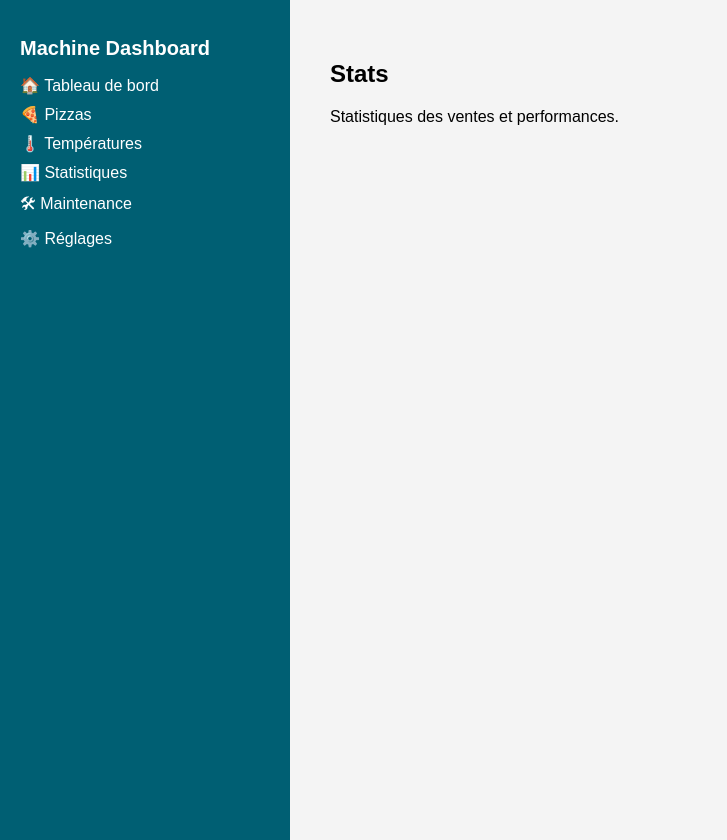
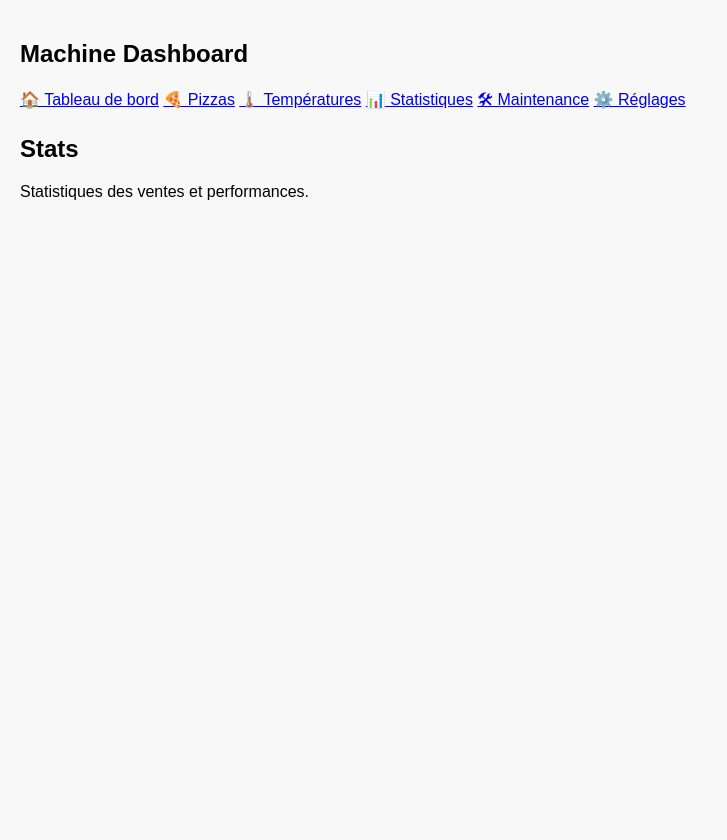
Before and after one commit to chrisAFDB/machine-dashboard, a Flask app: template templates/stats.html in a window 1280 px wide. Shown: the whole page, without its empty margins (0-727 px from the left). After the commit the page ends 200 px from the top, so only its background shows below. Run offline with Flask 3, Linux system fonts and the light colour scheme; the template is opened without the code that fills it, so the values that code supplies are empty.

Commit message:
Update style.css

```diff
--- a/static/style.css
+++ b/static/style.css
@@ -1,35 +1,36 @@
+body {
+    font-family: Arial, sans-serif;
+    background-color: #f8f8f8;
+    margin: 0;
+    padding: 20px;
+}
 
-body {
-  font-family: Arial, sans-serif;
-  background: #f4f4f4;
-  margin: 0;
-  padding: 0;
+header h1 {
+    color: #333;
 }
-.container {
-  display: flex;
+
+nav ul {
+    list-style: none;
+    padding: 0;
+    display: flex;
+    gap: 15px;
 }
-.sidebar {
-  width: 250px;
-  background-color: #005f73;
-  color: white;
-  height: 100vh;
-  padding: 20px;
+
+nav ul li {
+    display: inline;
 }
-.sidebar h1 {
-  font-size: 20px;
-  margin-bottom: 1rem;
+
+nav ul li a {
+    text-decoration: none;
+    color: #2c3e50;
+    font-weight: bold;
 }
-.sidebar nav a {
-  color: white;
-  text-decoration: none;
-  display: block;
-  margin: 10px 0;
+
+nav ul li a:hover {
+    text-decoration: underline;
+    color: #2980b9;
 }
-.sidebar nav a:hover {
-  background-color: #0a9396;
-  padding-left: 5px;
+
+main {
+    margin-top: 20px;
 }
-.content {
-  padding: 40px;
-  flex: 1;
-}
```
